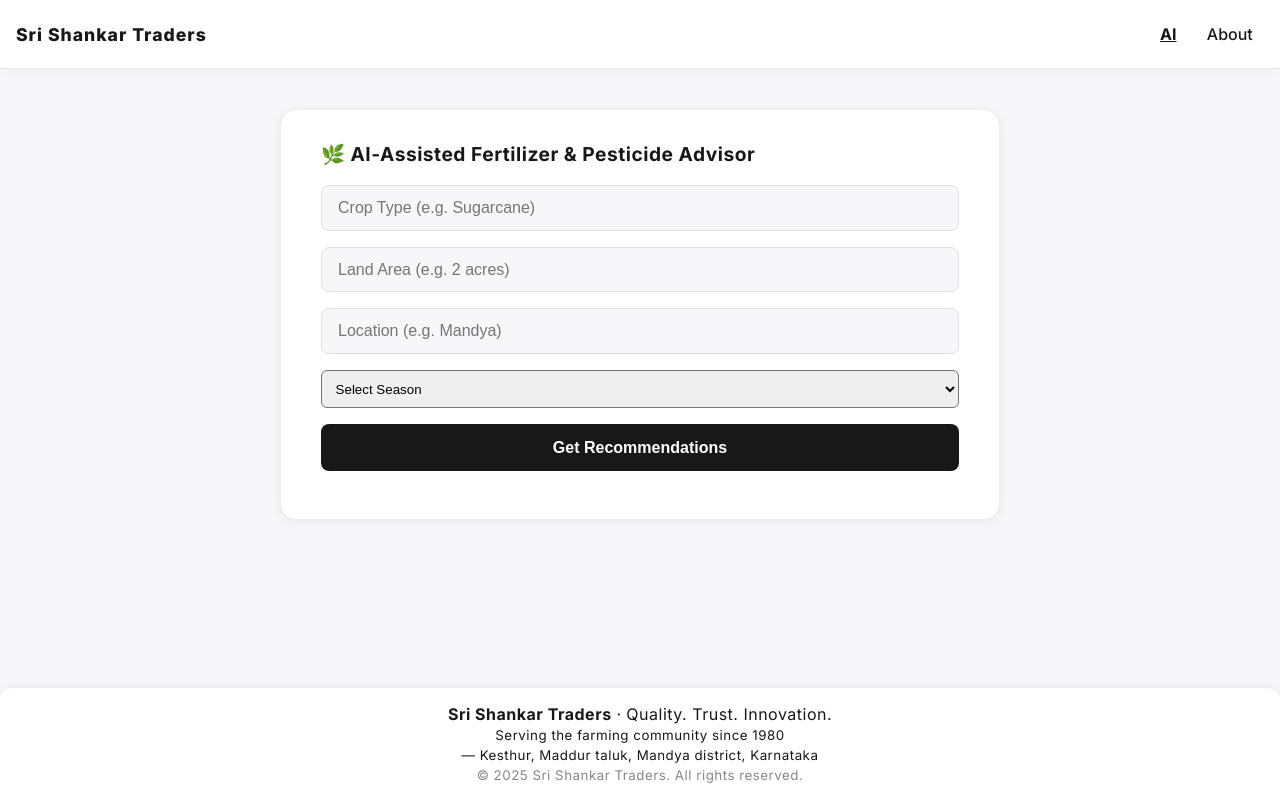
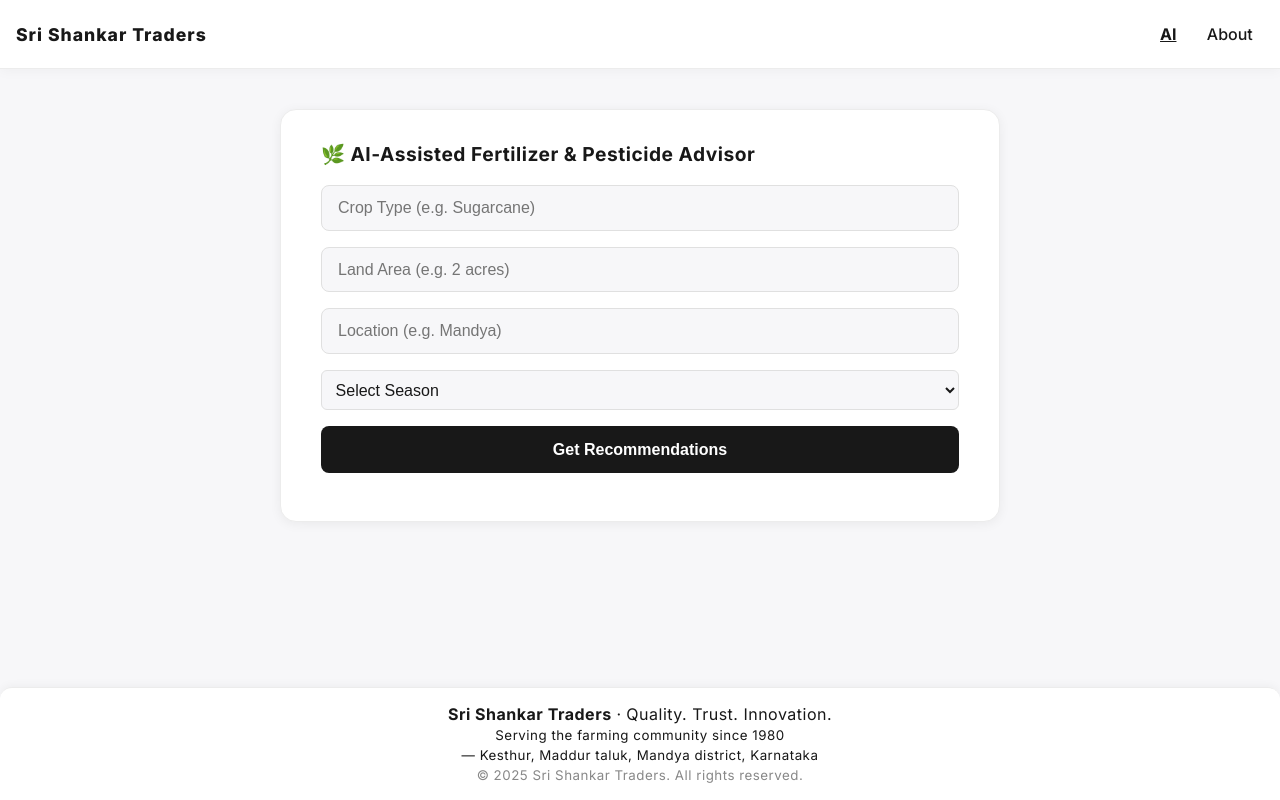
Before and after one commit to Yash27-95/my-farming-app, a React (Vite) app: page /ai in a window 1280 px wide. Built offline with nearby package versions, Linux system fonts and the light colour scheme.

Commit message:
added some styling to select input. made ai output window height tall

```diff
--- a/api/askGroq.js
+++ b/api/askGroq.js
@@ -29,6 +29,7 @@ Return only **Markdown-formatted advice** for a farmer, including:
 - Application methods & timing
 - Purpose
 - Safety or preparation tips
+- Reply defensively if the crop type is illegal
 
 Use proper Markdown syntax:
 - Headings (\`##\`, \`###\`)
--- a/src/index.css
+++ b/src/index.css
@@ -136,7 +136,8 @@ main {
   margin-bottom: 1.5rem;
 }
 
-.ai-form input[type="text"] {
+.ai-form input[type="text"],
+.ai-form select {
   padding: 0.8em 1em;
   border: 1px solid #e0e0e0;
   border-radius: 8px;
@@ -146,7 +147,8 @@ main {
   color: #181818;
 }
 
-.ai-form input[type="text"]:focus {
+.ai-form input[type="text"]:focus,
+.ai-form select:focus {
   border: 1.5px solid #181818;
   outline: none;
   background: #fff;
@@ -178,7 +180,8 @@ main {
   padding: 1.2em 1em;
   margin-top: 1.5em;
   box-shadow: 0 2px 8px rgba(0,0,0,0.03);
-  max-height: 320px;
+  /* max-height: 320px; */
+  max-height: 500px;
   overflow-y: auto;
   overflow-x: auto;
   scrollbar-width: thin;
```
